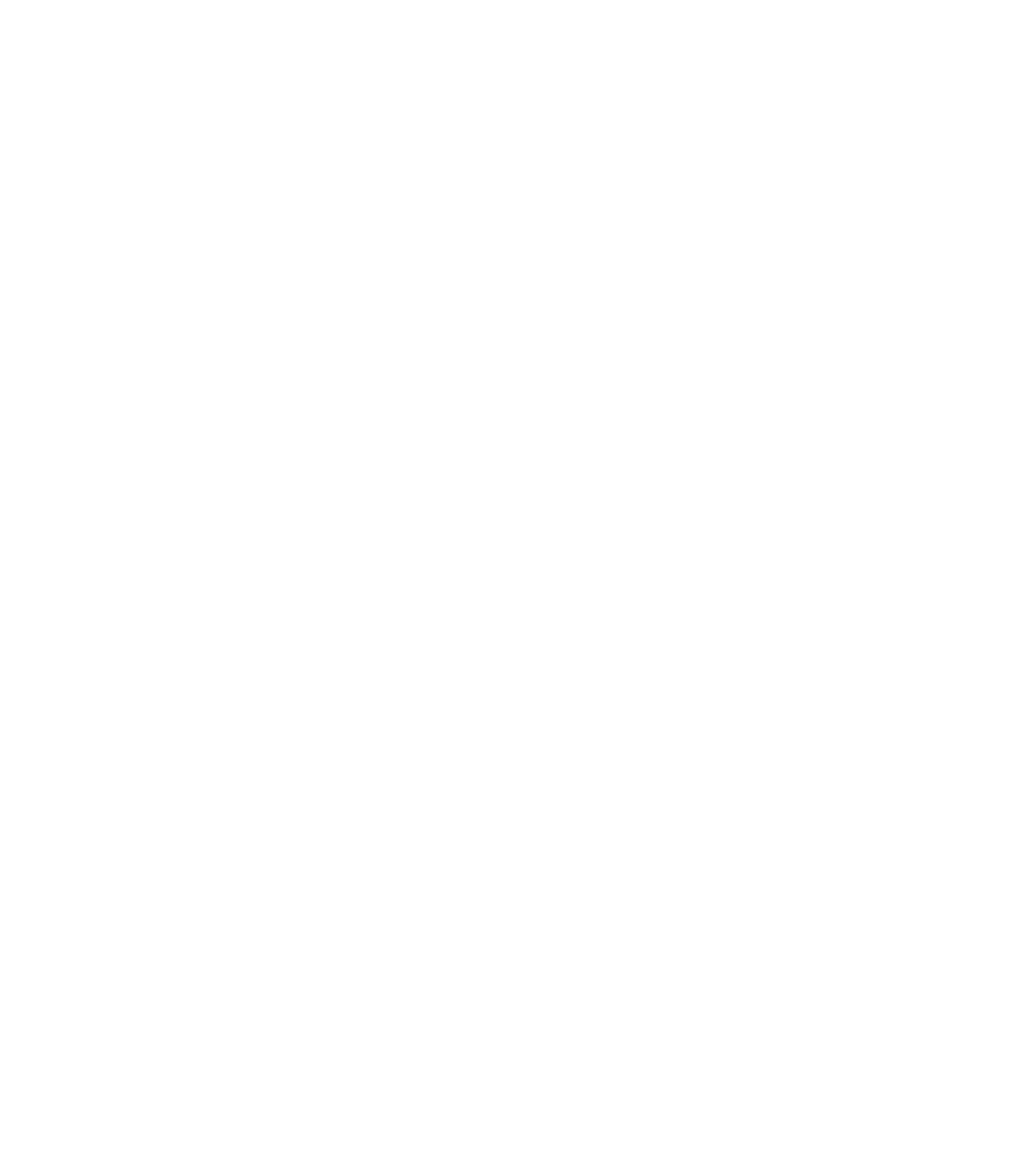
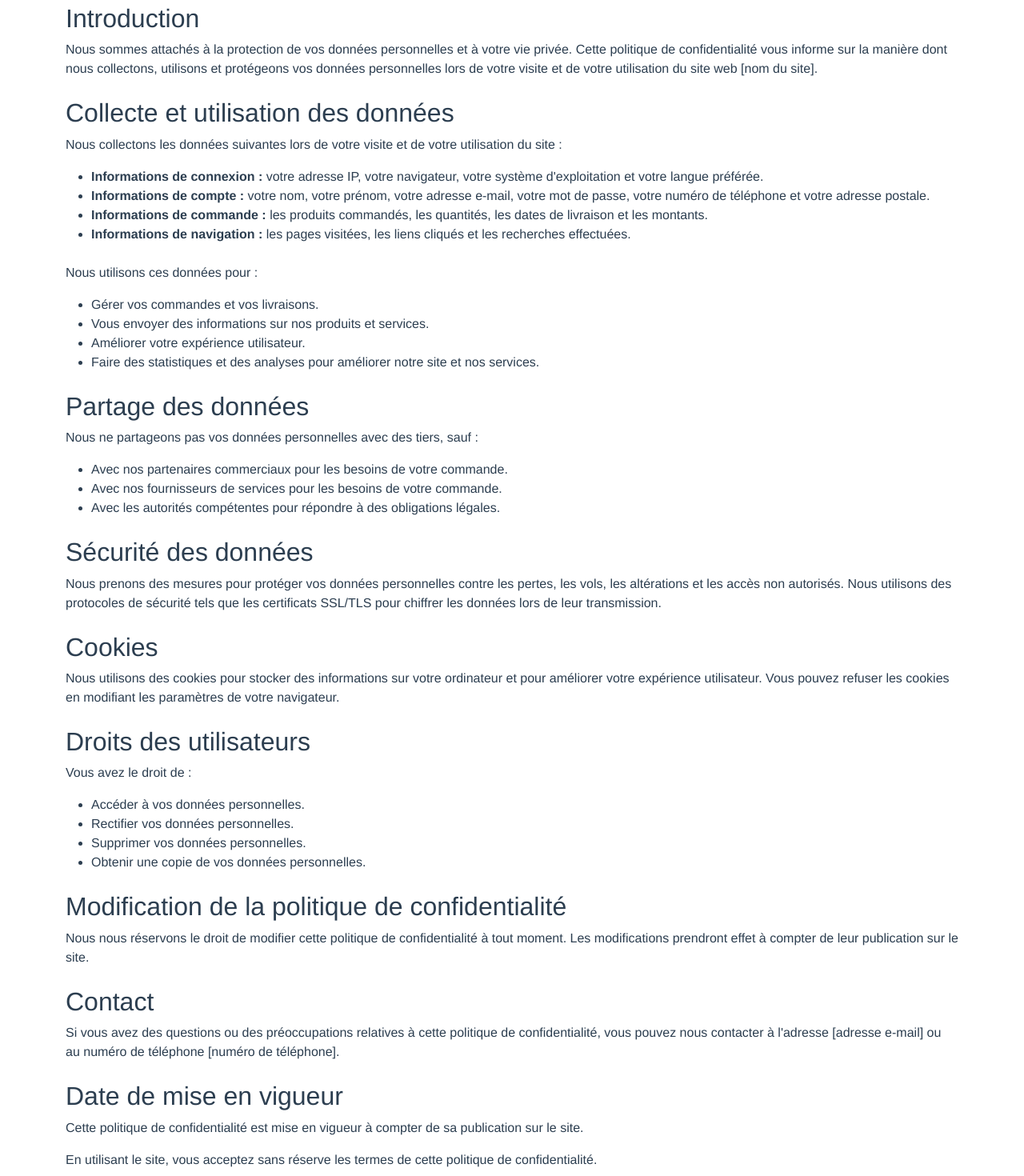
Before and after one commit to ClementYanez/ecf-webwares, a Vue app: page /#/legal-privacy in a window 1280 px wide. Shown: the part 140-1610 px from the top of the page at 80% size. Before the commit the page ends 800 px from the top, so only its background shows below. Built offline with nearby package versions, Linux system fonts and the light colour scheme.

Commit message:
update legal privacy vue

```diff
--- a/src/views/LegalPrivacy.vue
+++ b/src/views/LegalPrivacy.vue
@@ -1,15 +1,107 @@
 <template>
-    <div>
+    <div class="container mt-5 text-start">
+      <h1 class="mb-4">Politique de confidentialité</h1>
 
+      <h2 class="mt-4">Introduction</h2>
+      <p>
+        Nous sommes attachés à la protection de vos données personnelles et à votre vie privée.
+        Cette politique de confidentialité vous informe sur la manière dont nous collectons, utilisons
+        et protégeons vos données personnelles lors de votre visite et de votre utilisation du site
+        web [nom du site].
+      </p>
+
+      <h2 class="mt-4">Collecte et utilisation des données</h2>
+      <p>
+        Nous collectons les données suivantes lors de votre visite et de votre utilisation du site :
+      </p>
+      <ul class=" mb-4">
+        <li>
+          <strong>Informations de connexion :</strong> votre adresse IP, votre navigateur, votre système d'exploitation et votre langue préférée.
+        </li>
+        <li>
+          <strong>Informations de compte :</strong> votre nom, votre prénom, votre adresse e-mail, votre mot de passe, votre numéro de téléphone et votre adresse postale.
+        </li>
+        <li>
+          <strong>Informations de commande :</strong> les produits commandés, les quantités, les dates de livraison et les montants.
+        </li>
+        <li>
+          <strong>Informations de navigation :</strong> les pages visitées, les liens cliqués et les recherches effectuées.
+        </li>
+      </ul>
+      <p>Nous utilisons ces données pour :</p>
+      <ul class="mb-4">
+        <li>Gérer vos commandes et vos livraisons.</li>
+        <li>Vous envoyer des informations sur nos produits et services.</li>
+        <li>Améliorer votre expérience utilisateur.</li>
+        <li>Faire des statistiques et des analyses pour améliorer notre site et nos services.</li>
+      </ul>
+
+      <h2 class="mt-4">Partage des données</h2>
+      <p>
+        Nous ne partageons pas vos données personnelles avec des tiers, sauf :
+      </p>
+      <ul class="mb-4">
+        <li>Avec nos partenaires commerciaux pour les besoins de votre commande.</li>
+        <li>Avec nos fournisseurs de services pour les besoins de votre commande.</li>
+        <li>Avec les autorités compétentes pour répondre à des obligations légales.</li>
+      </ul>
+
+      <h2 class="mt-4">Sécurité des données</h2>
+      <p>
+        Nous prenons des mesures pour protéger vos données personnelles contre les pertes, les vols,
+        les altérations et les accès non autorisés. Nous utilisons des protocoles de sécurité tels que
+        les certificats SSL/TLS pour chiffrer les données lors de leur transmission.
+      </p>
+
+      <h2 class="mt-4">Cookies</h2>
+      <p>
+        Nous utilisons des cookies pour stocker des informations sur votre ordinateur et pour améliorer
+        votre expérience utilisateur. Vous pouvez refuser les cookies en modifiant les paramètres de votre navigateur.
+      </p>
+
+      <h2 class="mt-4">Droits des utilisateurs</h2>
+      <p>Vous avez le droit de :</p>
+      <ul class="mb-4">
+        <li>Accéder à vos données personnelles.</li>
+        <li>Rectifier vos données personnelles.</li>
+        <li>Supprimer vos données personnelles.</li>
+        <li>Obtenir une copie de vos données personnelles.</li>
+      </ul>
+
+      <h2 class="mt-4">Modification de la politique de confidentialité</h2>
+      <p>
+        Nous nous réservons le droit de modifier cette politique de confidentialité à tout moment.
+        Les modifications prendront effet à compter de leur publication sur le site.
+      </p>
+
+      <h2 class="mt-4">Contact</h2>
+      <p>
+        Si vous avez des questions ou des préoccupations relatives à cette politique de confidentialité,
+        vous pouvez nous contacter à l'adresse [adresse e-mail] ou au numéro de téléphone [numéro de téléphone].
+      </p>
+
+      <h2 class="mt-4">Date de mise en vigueur</h2>
+      <p>
+        Cette politique de confidentialité est mise en vigueur à compter de sa publication sur le site.
+      </p>
+
+      <p>
+        En utilisant le site, vous acceptez sans réserve les termes de cette politique de confidentialité.
+      </p>
     </div>
-</template>
+  </template>
 
-<script>
-    export default {
+  <script>
+  export default {
+    name: 'PrivacyPolicy',
+  };
+  </script>
 
-    }
-</script>
+  <style scoped>
+  .privacy-policy {
+    font-family: Arial, sans-serif;
+    line-height: 1.6;
+  }
 
-<style scoped>
 
-</style>
+  </style>
```
